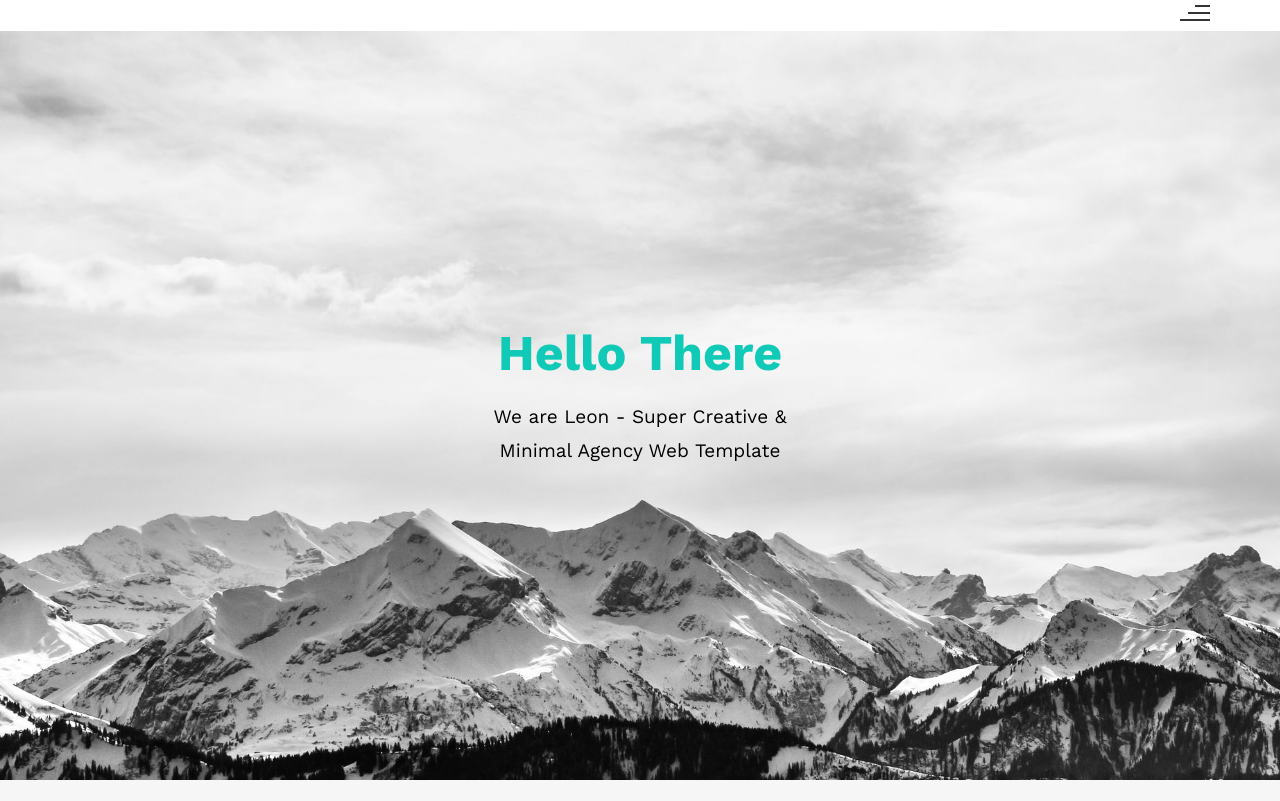
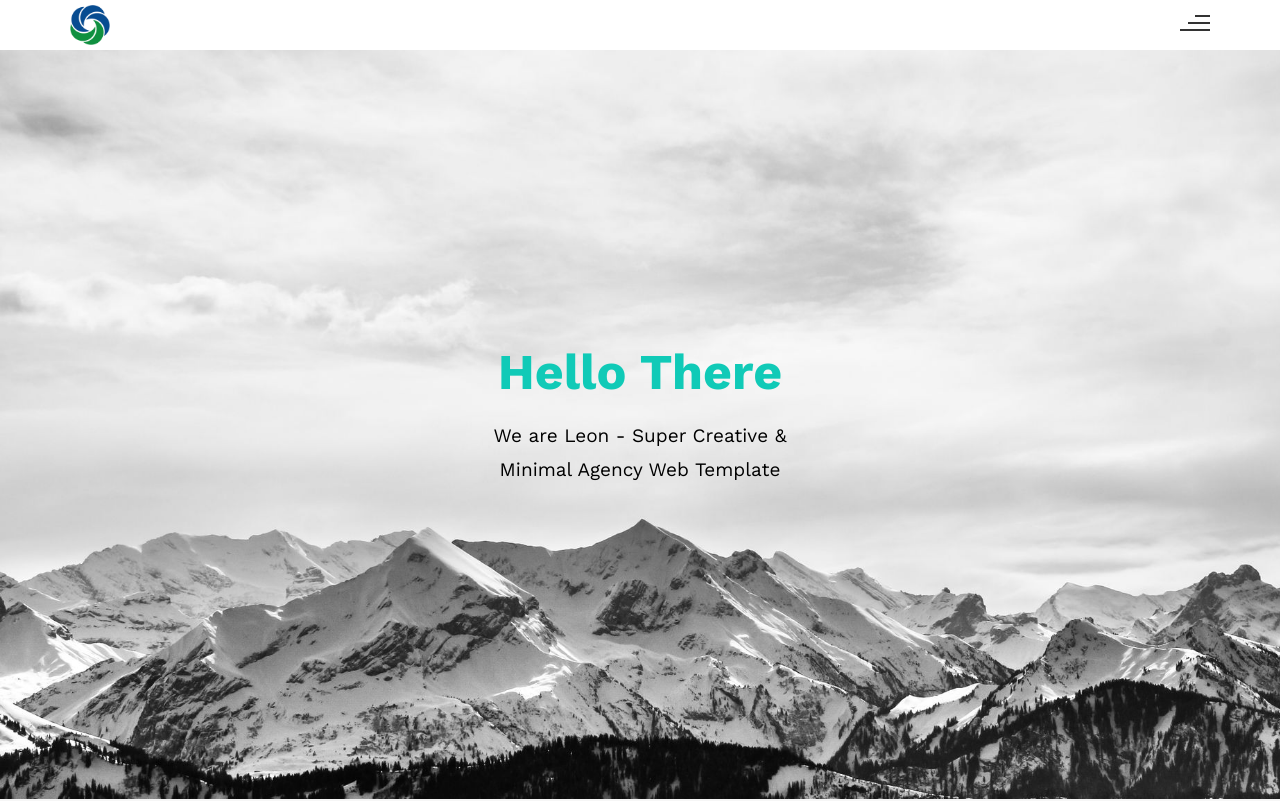
Before and after one commit to brahimelkaceh/Leon, a plain HTML site: page index.html in a window 1280 px wide. Shown: the top 801 px of the page. Drawn offline with nearby package versions, Linux system fonts and the light colour scheme.

Commit message:
Update index.html

```diff
--- a/index.html
+++ b/index.html
@@ -14,7 +14,7 @@
 <body>
     <div class="header">
         <div class="container">
-            <img class="logo" src="pics/image.png" alt="">
+            <img class="logo" src="pics/images.png" alt="">
             <div class="links">
                 <span class="icon">
                     <span></span>
```
